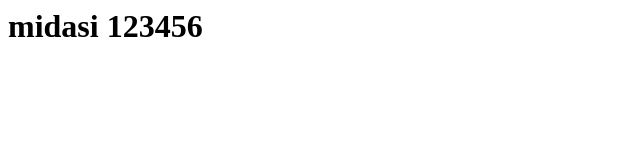
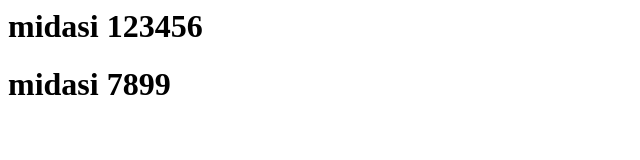
Before and after one commit to shigeru111/git_tutorial, a plain HTML site: page index.html in a window 1280 px wide. Shown: the whole page, without its empty margins (0-640 px from the left). Drawn offline with Linux system fonts and the light colour scheme.

Commit message:
index.htmlに２つめの見出し追加

```diff
--- a/index.html
+++ b/index.html
@@ -1,5 +1,8 @@
 <html>
+
 <body>
     <h1>midasi 123456</h1>
+    <h1>midasi 7899</h1>
 </body>
+
 </html>
```
